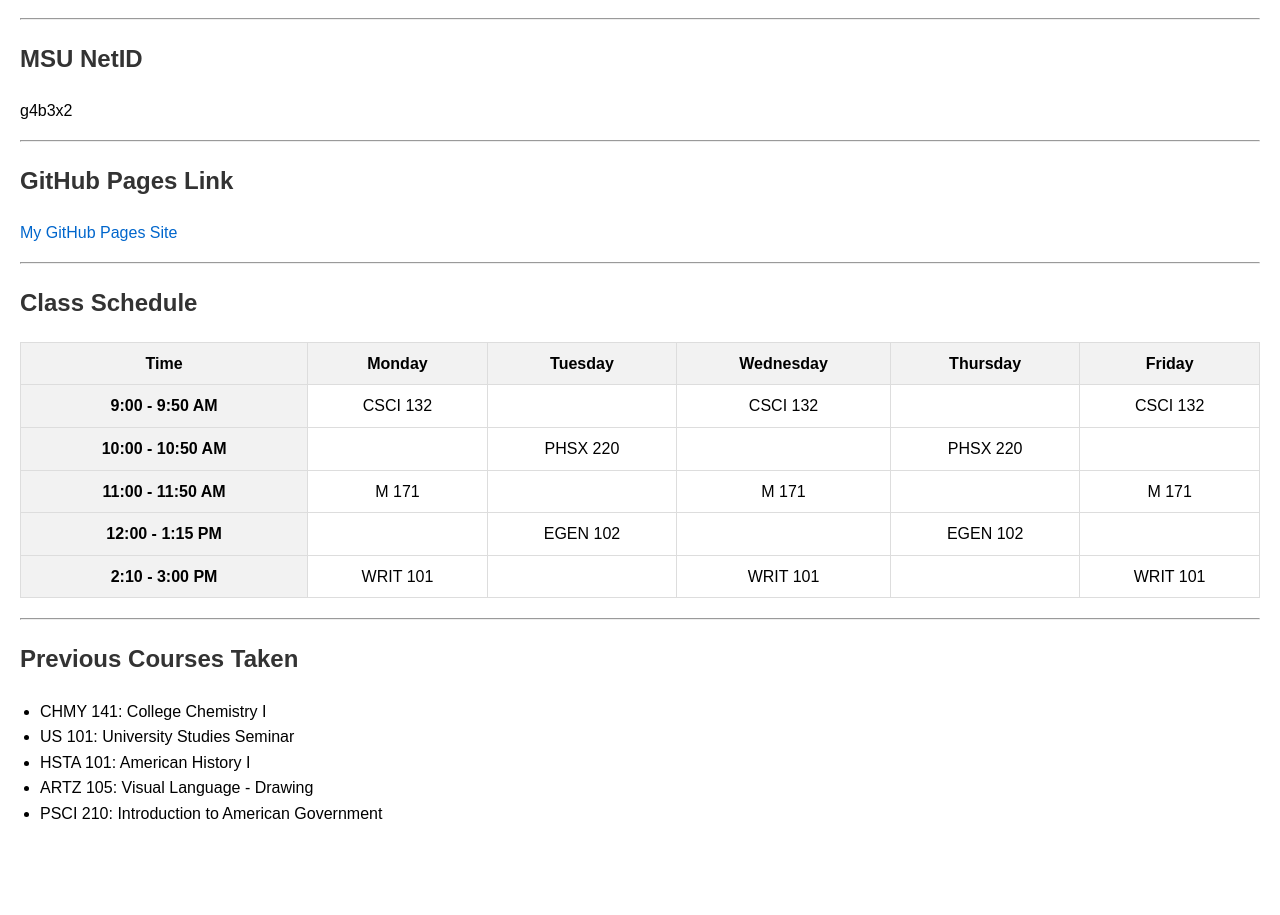
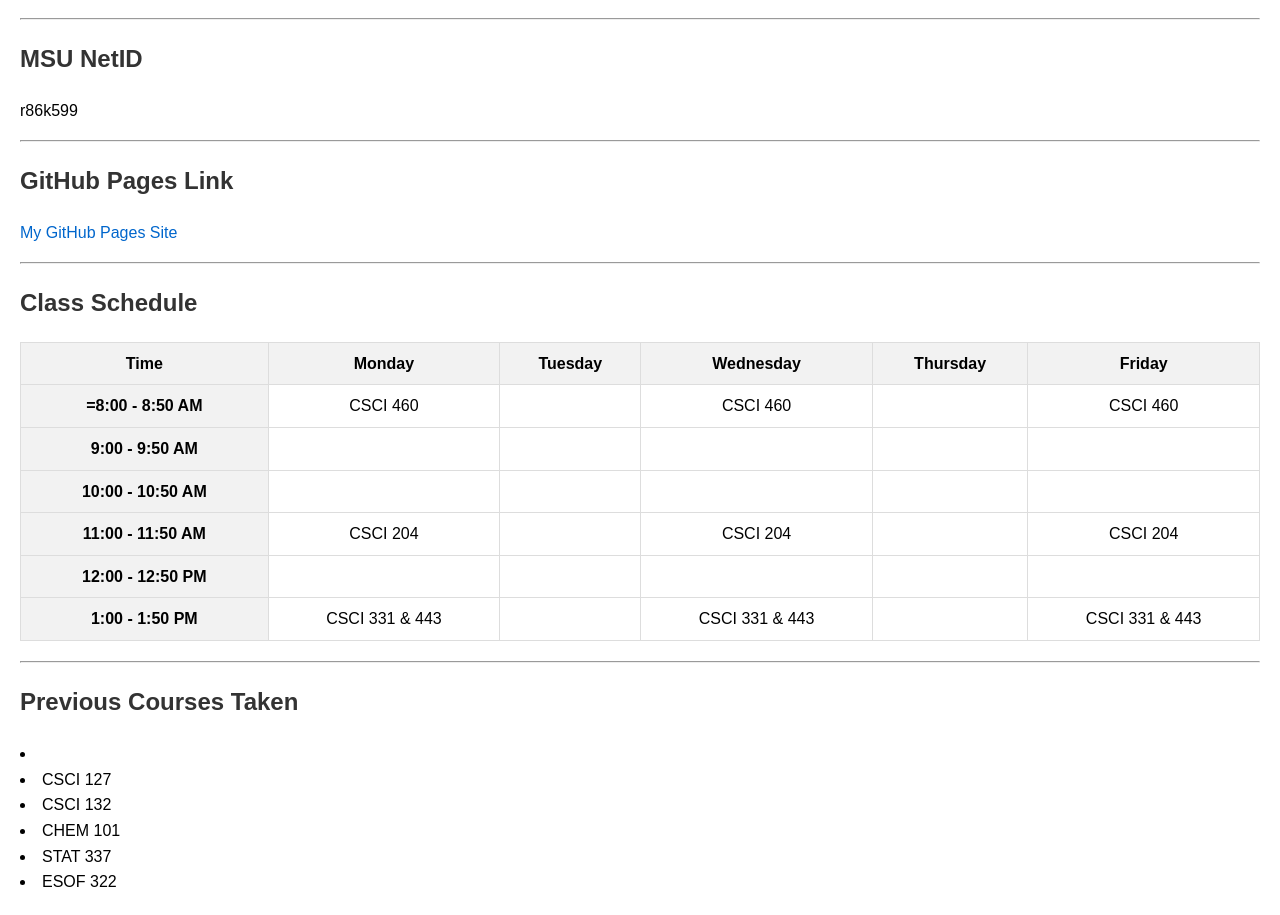
Before and after one commit to LoganSchuman/LoganSchuman.github.io, a plain HTML site: page index.html in a window 1280 px wide. Shown: the part 76-991 px from the top of the page. Before the commit the page ends 923 px from the top, so only its background shows below. Drawn offline with Linux system fonts and the light colour scheme.

Commit message:
Fixed some types and better fit table to my schedule

```diff
--- a/index.html
+++ b/index.html
@@ -50,7 +50,7 @@
     <hr>
 
     <h2>MSU NetID</h2>
-    <p>g4b3x2</p>
+    <p>r86k599</p>
 
     <hr>
 
@@ -73,44 +73,52 @@
         </thead>
         <tbody>
             <tr>
+                <td class="time-header">=8:00 - 8:50 AM</td>
+                <td>CSCI 460</td>
+                <td></td>
+                <td>CSCI 460</td>
+                <td></td>
+                <td>CSCI 460</td>
+            </tr>
+            <tr>
                 <td class="time-header">9:00 - 9:50 AM</td>
-                <td>CSCI 132</td>
                 <td></td>
-                <td>CSCI 132</td>
                 <td></td>
-                <td>CSCI 132</td>
+                <td></td>
+                <td></td>
+                <td></td>
             </tr>
             <tr>
                 <td class="time-header">10:00 - 10:50 AM</td>
                 <td></td>
-                <td>PHSX 220</td>
                 <td></td>
-                <td>PHSX 220</td>
+                <td></td>
+                <td></td>
                 <td></td>
             </tr>
             <tr>
                 <td class="time-header">11:00 - 11:50 AM</td>
-                <td>M 171</td>
+                <td>CSCI 204</td>
                 <td></td>
-                <td>M 171</td>
+                <td>CSCI 204</td>
                 <td></td>
-                <td>M 171</td>
+                <td>CSCI 204</td>
+            </tr>
+             <tr>
+                <td class="time-header">12:00 - 12:50 PM</td>
+                <td></td>
+                <td></td>
+                <td></td>
+                <td></td>
+                <td></td>
             </tr>
             <tr>
-                <td class="time-header">12:00 - 1:15 PM</td>
+                <td class="time-header">1:00 - 1:50 PM</td>
+                <td>CSCI 331 & 443</td>
                 <td></td>
-                <td>EGEN 102</td>
+                <td>CSCI 331 & 443</td>
                 <td></td>
-                <td>EGEN 102</td>
-                <td></td>
-            </tr>
-             <tr>
-                <td class="time-header">2:10 - 3:00 PM</td>
-                <td>WRIT 101</td>
-                <td></td>
-                <td>WRIT 101</td>
-                <td></td>
-                <td>WRIT 101</td>
+                <td>CSCI 331 & 443</td>
             </tr>
         </tbody>
     </table>
@@ -118,13 +126,13 @@
     <hr>
 
     <h2>Previous Courses Taken</h2>
-    <ul>
-        <li>CHMY 141: College Chemistry I</li>
-        <li>US 101: University Studies Seminar</li>
-        <li>HSTA 101: American History I</li>
-        <li>ARTZ 105: Visual Language - Drawing</li>
-        <li>PSCI 210: Introduction to American Government</li>
-    </ul>
+    <li>
+        <li>CSCI 127</li>
+        <li>CSCI 132</li>
+        <li>CHEM 101</li>
+        <li>STAT 337</li>
+        <li>ESOF 322</li>
+    </li>
 
 </body>
 </html>
```
